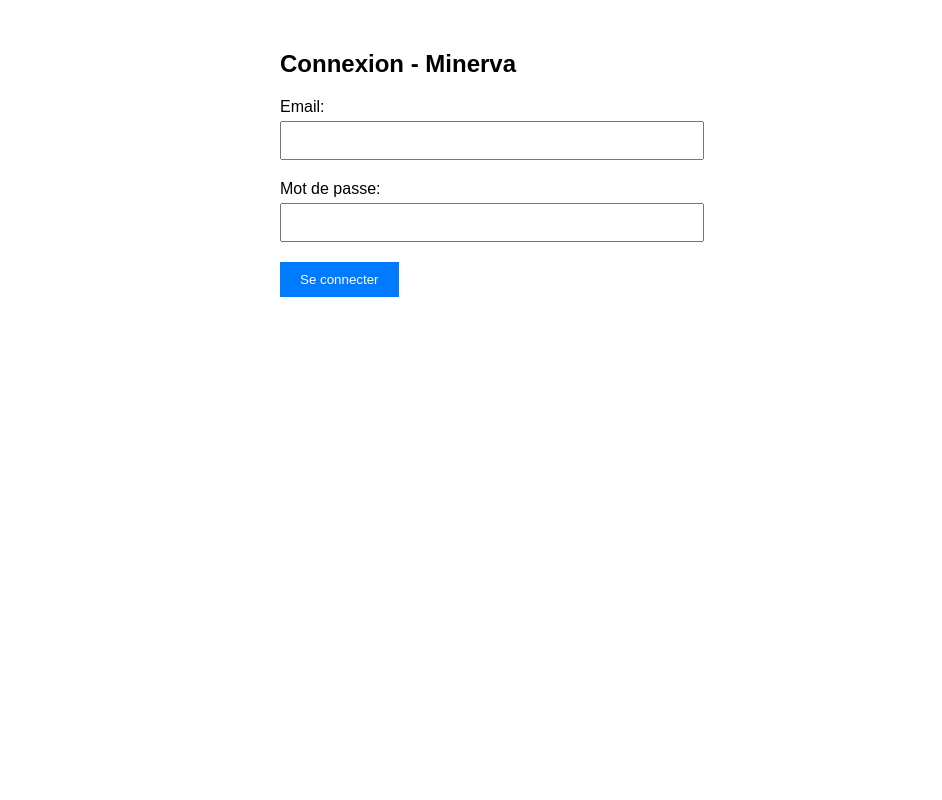
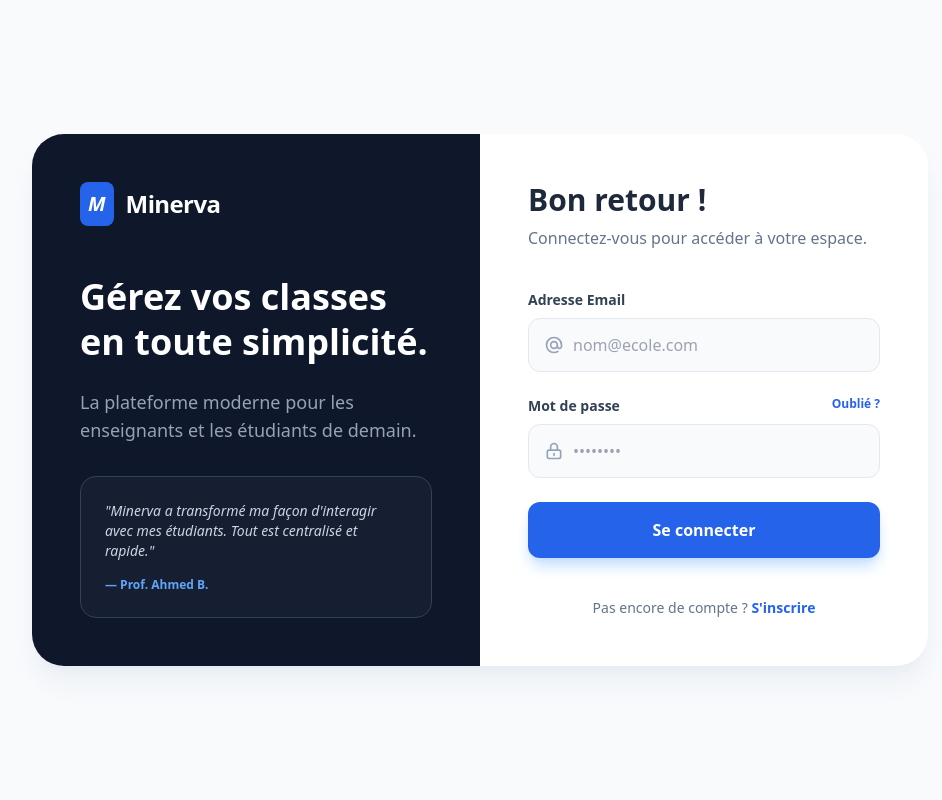
Before and after one commit to MOEUAED/Minerva, a PHP site: page /views/auth/login.php in a window 1280 px wide. Shown: the whole page, without its empty margins (160-1102 px from the left). Run offline with PHP 8.4, Linux system fonts and the light colour scheme; some libraries are stand-ins or nearby versions.

Commit message:
update : update UI for login

```diff
--- a/views/auth/login.php
+++ b/views/auth/login.php
@@ -1,63 +1,82 @@
 <!DOCTYPE html>
-<html>
+<html lang="fr">
+<head>
+    <meta charset="UTF-8">
+    <meta name="viewport" content="width=device-width, initial-scale=1.0">
+    <script src="https://cdn.tailwindcss.com"></script>
+    <title>Connexion | Minerva</title>
+</head>
+<body class="bg-slate-50 min-h-screen flex items-center justify-center p-6">
 
-<head>
-    <title>Minerva - Login</title>
-    <style>
-        body {
-            font-family: Arial;
-            max-width: 400px;
-            margin: 50px auto;
-        }
+    <div class="max-w-4xl w-full bg-white rounded-[2rem] shadow-xl shadow-slate-200/60 overflow-hidden flex flex-col md:flex-row">
 
-        .form-group {
-            margin: 15px 0;
-        }
-
-        input {
-            width: 100%;
-            padding: 10px;
-            margin: 5px 0;
-        }
-
-        button {
-            background: #007bff;
-            color: white;
-            padding: 10px 20px;
-            border: none;
-            cursor: pointer;
-        }
-        .error {
-        color: red;
-        background: #ffe6e6;
-        padding: 10px;
-        margin: 10px 0;
-        border: 1px solid red;
-        border-radius: 4px;
-    }
-    </style>
-</head>
-
-<body>
-    <h2>Connexion - Minerva</h2>
-    <?php if (isset($error)): ?>
-        <div class="error">
-            <?= htmlspecialchars($error) ?>
-        </div>
-    <?php endif; ?>
-    <form method="POST" action="/login">
-        <div class="form-group">
-            <label>Email:</label>
-            <input type="email" name="email" required>
+        <div class="md:w-1/2 bg-slate-900 p-12 text-white flex flex-col justify-between">
+            <div>
+                <div class="flex items-center space-x-3 mb-12">
+                    <div class="bg-blue-600 p-2 rounded-lg font-bold italic text-xl">M</div>
+                    <span class="text-2xl font-bold tracking-tight">Minerva</span>
+                </div>
+                <h1 class="text-4xl font-bold leading-tight mb-6">Gérez vos classes en toute simplicité.</h1>
+                <p class="text-slate-400 text-lg">La plateforme moderne pour les enseignants et les étudiants de demain.</p>
+            </div>
+            <div class="hidden md:block">
+                <div class="bg-slate-800/50 p-6 rounded-2xl border border-slate-700">
+                    <p class="text-sm italic text-slate-300">"Minerva a transformé ma façon d'interagir avec mes étudiants. Tout est centralisé et rapide."</p>
+                    <p class="text-xs font-bold mt-4 text-blue-400">— Prof. Ahmed B.</p>
+                </div>
+            </div>
         </div>
 
-        <div class="form-group">
-            <label>Mot de passe:</label>
-            <input type="password" name="password" required>
+        <div class="md:w-1/2 p-12">
+            <div class="mb-10">
+                <h2 class="text-3xl font-bold text-slate-800">Bon retour !</h2>
+                <p class="text-slate-500 mt-2">Connectez-vous pour accéder à votre espace.</p>
+            </div>
+            <?php if (isset($error)): ?>
+                <div class="bg-red-50 border-l-4 border-red-500 text-red-700 p-4 rounded-xl mb-6 flex items-center shadow-sm animate-pulse">
+                    <svg class="h-5 w-5 text-red-500 mr-3 flex-shrink-0" fill="none" viewBox="0 0 24 24" stroke="currentColor">
+                        <path stroke-linecap="round" stroke-linejoin="round" stroke-width="2" d="M12 8v4m0 4h.01M21 12a9 9 0 11-18 0 9 9 0 0118 0z"/>
+                    </svg>
+                    <p class="text-sm font-bold"><?= htmlspecialchars($error) ?></p>
+                </div>
+            <?php endif; ?>
+            <form action="/login" method="POST" class="space-y-6">
+                <div>
+                    <label class="block text-sm font-bold text-slate-700 mb-2">Adresse Email</label>
+                    <div class="relative">
+                        <span class="absolute inset-y-0 left-0 pl-4 flex items-center text-slate-400">
+                            <svg class="h-5 w-5" fill="none" viewBox="0 0 24 24" stroke="currentColor"><path stroke-linecap="round" stroke-linejoin="round" stroke-width="2" d="M16 12a4 4 0 10-8 0 4 4 0 008 0zm0 0v1.5a2.5 2.5 0 005 0V12a9 9 0 10-9 9m4.5-1.206a8.959 8.959 0 01-4.5 1.206"/></svg>
+                        </span>
+                        <input type="email" name="email" required placeholder="nom@ecole.com"
+                            class="w-full pl-11 pr-4 py-3.5 rounded-xl border border-slate-200 outline-none focus:ring-2 focus:ring-blue-500 bg-slate-50 transition-all">
+                    </div>
+                </div>
+
+                <div>
+                    <div class="flex justify-between mb-2">
+                        <label class="text-sm font-bold text-slate-700">Mot de passe</label>
+                        <a href="#" class="text-xs font-bold text-blue-600 hover:underline">Oublié ?</a>
+                    </div>
+                    <div class="relative">
+                        <span class="absolute inset-y-0 left-0 pl-4 flex items-center text-slate-400">
+                            <svg class="h-5 w-5" fill="none" viewBox="0 0 24 24" stroke="currentColor"><path stroke-linecap="round" stroke-linejoin="round" stroke-width="2" d="M12 15v2m-6 4h12a2 2 0 002-2v-6a2 2 0 00-2-2H6a2 2 0 00-2 2v6a2 2 0 002 2zm10-10V7a4 4 0 00-8 0v4h8z"/></svg>
+                        </span>
+                        <input type="password" name="password" required placeholder="••••••••"
+                            class="w-full pl-11 pr-4 py-3.5 rounded-xl border border-slate-200 outline-none focus:ring-2 focus:ring-blue-500 bg-slate-50 transition-all">
+                    </div>
+                </div>
+
+                <button type="submit"
+                    class="w-full py-4 bg-blue-600 text-white rounded-xl font-bold shadow-lg shadow-blue-200 hover:bg-blue-700 transition-all transform hover:-translate-y-0.5">
+                    Se connecter
+                </button>
+            </form>
+
+            <p class="text-center mt-10 text-slate-500 text-sm">
+                Pas encore de compte ? <a href="/register" class="text-blue-600 font-bold hover:underline">S'inscrire</a>
+            </p>
         </div>
+    </div>
 
-        <button type="submit">Se connecter</button>
-    </form>
 </body>
-
 </html>
```
